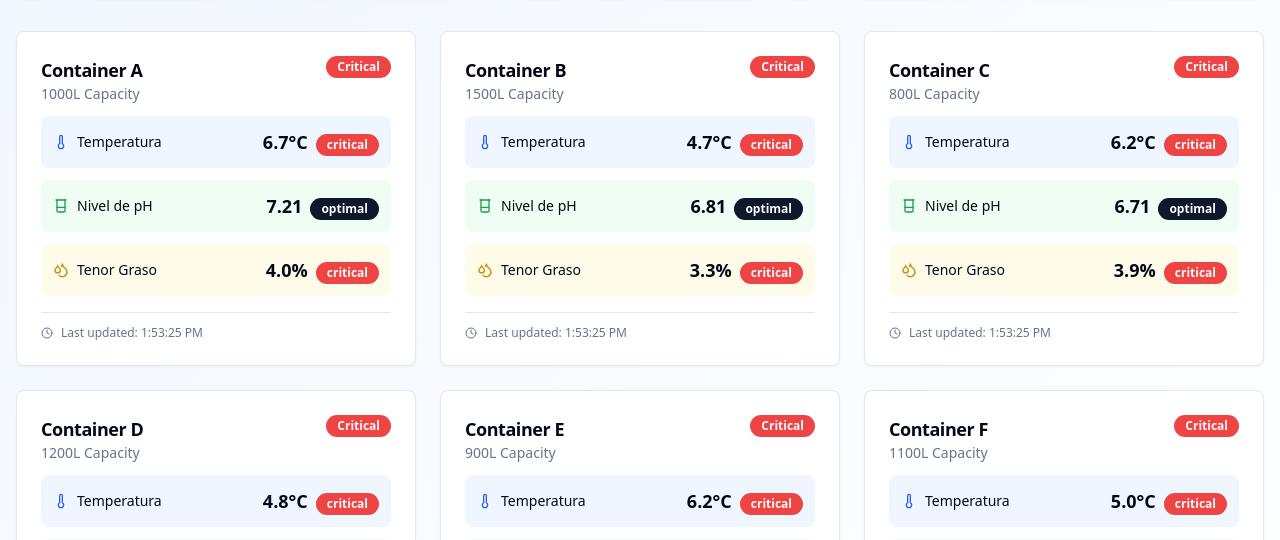
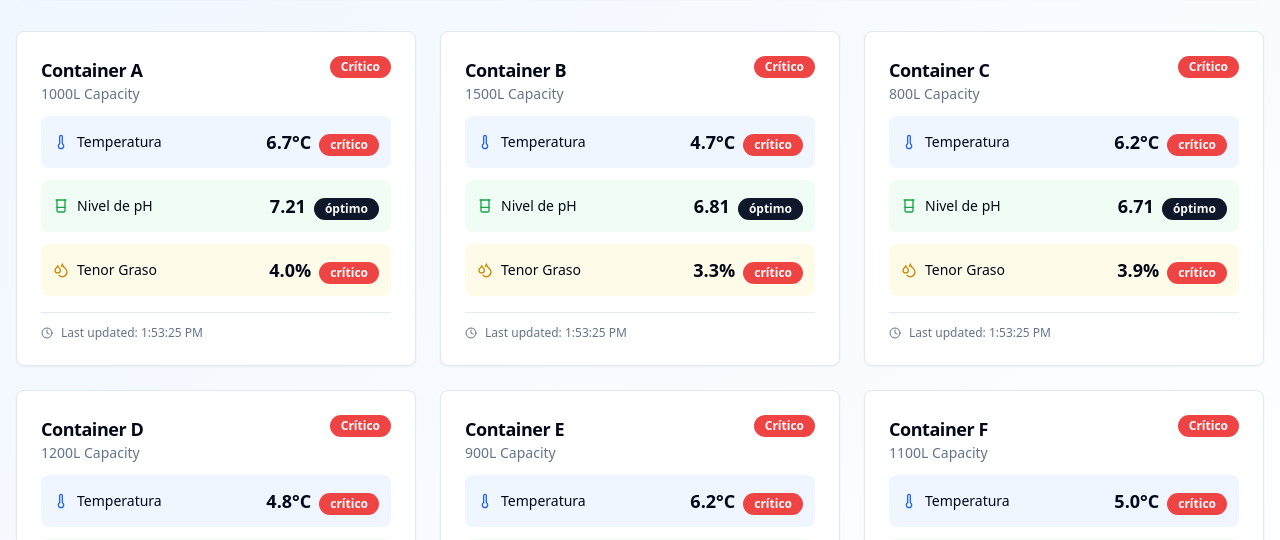
Before and after one commit to AugustoOM/milk-state-analysis, a React (Vite) app: page / in a window 1280 px wide. Shown: the part 260-800 px from the top of the page. Built offline with nearby package versions, Linux system fonts and the light colour scheme.

Commit message:
Refactor: Update state messages
Update the state messages to "optimo", "advertencia", and "critico".

```diff
--- a/src/components/ContainerCard.tsx
+++ b/src/components/ContainerCard.tsx
@@ -18,19 +18,19 @@ interface ContainerCardProps {
 }
 
 const getTemperatureStatus = (temp: number) => {
-  if (temp < 3 || temp > 4) return { status: 'critical', color: 'destructive' as const };
-  return { status: 'optimal', color: 'default' as const };
+  if (temp < 3 || temp > 4) return { status: 'crítico', color: 'destructive' as const };
+  return { status: 'óptimo', color: 'default' as const };
 };
 
 const getPHStatus = (ph: number) => {
-  if (ph <= 6.5) return { status: 'critical', color: 'destructive' as const };
-  if (ph <= 6.6) return { status: 'warning', color: 'secondary' as const };
-  return { status: 'optimal', color: 'default' as const };
+  if (ph <= 6.5) return { status: 'crítico', color: 'destructive' as const };
+  if (ph <= 6.6) return { status: 'advertencia', color: 'secondary' as const };
+  return { status: 'óptimo', color: 'default' as const };
 };
 
 const getFatStatus = (fat: number) => {
-  if (fat < 1 || fat > 3) return { status: 'critical', color: 'destructive' as const };
-  return { status: 'optimal', color: 'default' as const };
+  if (fat < 1 || fat > 3) return { status: 'crítico', color: 'destructive' as const };
+  return { status: 'óptimo', color: 'default' as const };
 };
 
 const ContainerCard = ({ container }: ContainerCardProps) => {
@@ -38,11 +38,11 @@ const ContainerCard = ({ container }: ContainerCardProps) => {
   const phStatus = getPHStatus(container.ph);
   const fatStatus = getFatStatus(container.fatContent);
 
-  const overallStatus = [tempStatus, phStatus, fatStatus].some(s => s.status === 'critical')
-    ? 'critical'
-    : [tempStatus, phStatus, fatStatus].some(s => s.status === 'warning')
-    ? 'warning'
-    : 'optimal';
+  const overallStatus = [tempStatus, phStatus, fatStatus].some(s => s.status === 'crítico')
+    ? 'crítico'
+    : [tempStatus, phStatus, fatStatus].some(s => s.status === 'advertencia')
+    ? 'advertencia'
+    : 'óptimo';
 
   return (
     <Card className="hover:shadow-lg transition-shadow duration-300">
@@ -53,7 +53,7 @@ const ContainerCard = ({ container }: ContainerCardProps) => {
             <p className="text-sm text-muted-foreground">{container.capacity}L Capacity</p>
           </div>
           <Badge
-            variant={overallStatus === 'critical' ? 'destructive' : overallStatus === 'warning' ? 'secondary' : 'default'}
+            variant={overallStatus === 'crítico' ? 'destructive' : overallStatus === 'advertencia' ? 'secondary' : 'default'}
             className="capitalize"
           >
             {overallStatus}
```
